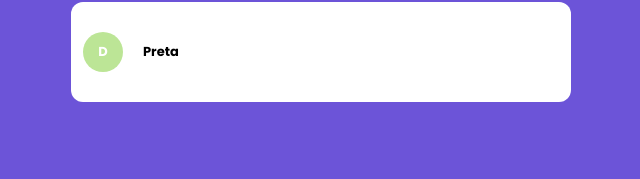
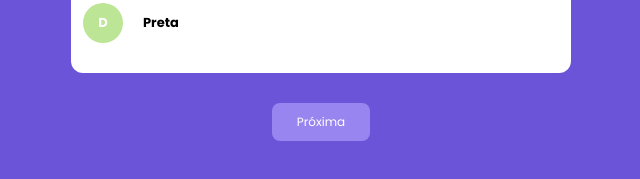
Before and after one commit to ednosmab/quiz, a Next.js app: page / in a window 1280 px wide. Shown: the part 567-746 px from the top of the page, without its empty margins (319-959 px from the left). Built offline with nearby package versions, Linux system fonts and the light colour scheme.

Commit message:
implementado o componente botao

```diff
--- /dev/null
+++ b/components/Botao.tsx
@@ -0,0 +1,25 @@
+import Link from "next/link"
+import styles from "../styles/Botao.module.css"
+
+interface BotaoProps{
+    texto: string
+    href?: string
+    onClick?: (e: any) => void
+}
+
+export default function Botao(pros: BotaoProps){
+    function renderizar(){
+        return (
+            <button
+                className={styles.botao}
+                onClick={pros.onClick}
+            >{pros.texto}</button>
+        )
+    }
+
+    return pros.href ? (
+       <Link href={pros.href}>
+        {renderizar()}
+       </Link>
+    ) : renderizar()
+}
--- a/pages/index.tsx
+++ b/pages/index.tsx
@@ -1,3 +1,4 @@
+import Botao from "@/components/Botao";
 import Questao from "@/components/Questao";
 import QuestaoModel from "@/model/questao";
 import RespostaModel from "@/model/resposta";
@@ -28,6 +29,7 @@ export default function Home() {
     <div style={{
       height: "100vh",
       display: "flex",
+      flexDirection: "column",
       justifyContent: "center",
       alignItems: "center"
     }}>
@@ -37,6 +39,7 @@ export default function Home() {
         tempoEsgotado={tempoEsgotado}
         tempoParaResposta={5}
       />
+    <Botao texto="Próxima"/>
     </div>
   );
 }
--- /dev/null
+++ b/styles/Botao.module.css
@@ -0,0 +1,11 @@
+.botao {
+    color: #fff;
+    background-color: #9885f0;
+    border-radius: 8px;
+    font: 200;
+    font-size: 1.2rem;
+    border: none;
+    padding: 10px 25px;
+    margin-top: 20px;
+    cursor: pointer;
+}
```
Also changed, not shown: pages/resultado.tsx (added, +9 -0 lines).
